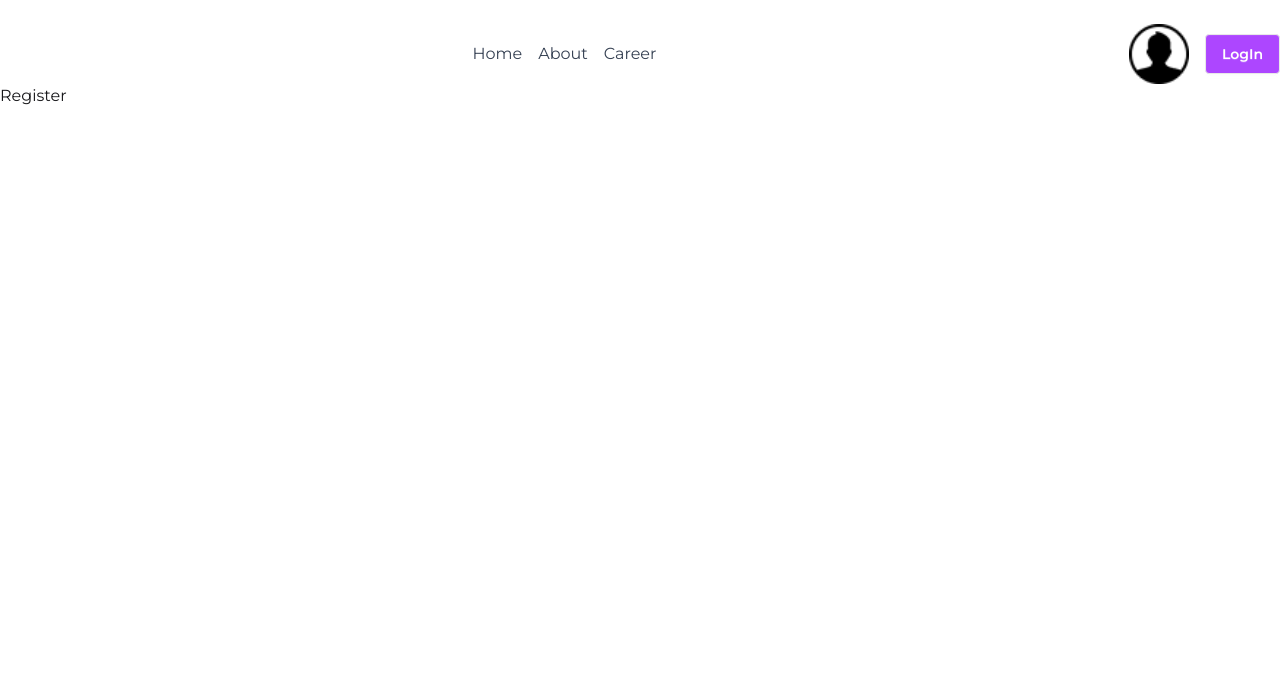
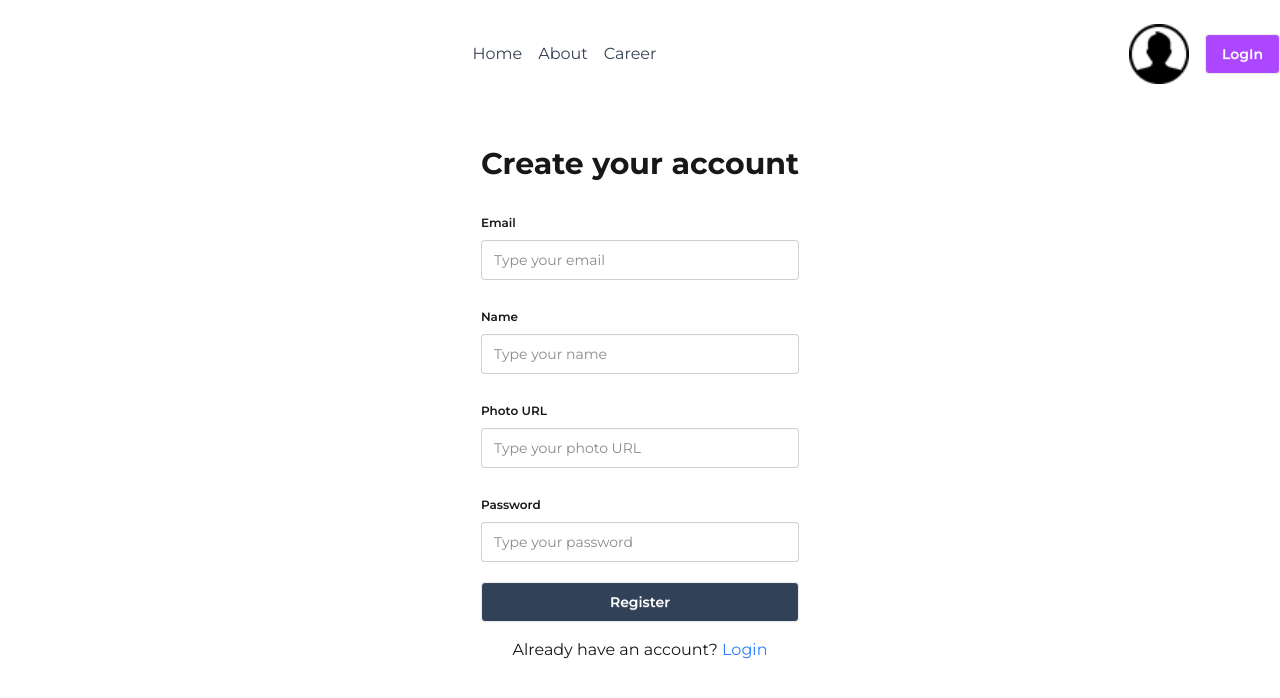
Before and after one commit to zaberabdullah/dragon-news-next, a Next.js app: page /register in a window 1280 px wide. Shown: the top 698 px of the page. Built offline with nearby package versions, Linux system fonts and the light colour scheme.

Commit message:
design login & register page with react hook form

```diff
--- a/package.json
+++ b/package.json
@@ -14,6 +14,7 @@
     "react": "19.2.4",
     "react-dom": "19.2.4",
     "react-fast-marquee": "^1.6.5",
+    "react-hook-form": "^7.74.0",
     "react-icons": "^5.6.0"
   },
   "devDependencies": {
--- a/src/app/(auth)/login/page.jsx
+++ b/src/app/(auth)/login/page.jsx
@@ -1,11 +1,58 @@
-import React from 'react';
+"use client";
+
+import Link from "next/link";
+import React from "react";
+import { useForm } from "react-hook-form";
 
 const LoginPage = () => {
-    return (
-        <div>
-            <h2>login</h2>
-        </div>
-    );
+  const {
+    register,
+    handleSubmit,
+    formState: { errors },
+  } = useForm();
+
+  const handleLoginFunc = (data) => {
+    console.log(data, "login data");
+  };
+
+  return (
+    <div className="container mx-auto flex items-center justify-center min-h-[80vh] ">
+      <div className="p-4 bg-white rounded-xl">
+        <h2 className="text-3xl text-center font-bold mb-6">Login to your account</h2>
+
+        <form className="space-y-4" onSubmit={handleSubmit(handleLoginFunc)}>
+          <fieldset className="fieldset">
+            <legend className="fieldset-legend">Email</legend>
+            <input
+              type="email"
+              className="input w-full"
+              {...register("email", { required: true })}
+              placeholder="Type your email"
+            />
+            {errors.email && <p className="text-red-500">Email is required</p>}
+          </fieldset>
+
+          <fieldset className="fieldset">
+            <legend className="fieldset-legend">Password</legend>
+            <input
+              type="password"
+              className="input w-full"
+              {...register("password", { required: true })}
+              placeholder="Type your password"
+            />
+            {errors.password && <p className="text-red-500">Password is required</p>}
+          </fieldset>
+          <button className="btn w-full bg-slate-700 text-white">Login</button>
+        </form>
+        <p className="mt-4 text-center">
+          Don't have an account?{" "}
+          <Link href={"/register"} className="text-blue-500 hover:underline">
+            Sign up
+          </Link>{" "}
+        </p>
+      </div>
+    </div>
+  );
 };
 
 export default LoginPage;
--- a/src/app/(auth)/register/page.jsx
+++ b/src/app/(auth)/register/page.jsx
@@ -1,11 +1,81 @@
-import React from 'react';
+"use client";
+
+import Link from "next/link";
+import React from "react";
+import { useForm } from "react-hook-form";
 
 const RegisterPage = () => {
-    return (
-        <div>
-            <h2>Register</h2>
-        </div>
-    );
+  const {
+    register,
+    handleSubmit,
+    formState: { errors },
+  } = useForm();
+
+  const handleRegisterFunc = (data) => {
+    console.log(data, "register data");
+    const { email, name, photoUrl, password } = data;
+  };
+
+  return (
+    <div className="container mx-auto flex items-center justify-center min-h-[80vh] ">
+      <div className="p-4 bg-white rounded-xl">
+        <h2 className="text-3xl text-center font-bold mb-6">Create your account</h2>
+
+        <form className="space-y-4" onSubmit={handleSubmit(handleRegisterFunc)}>
+          <fieldset className="fieldset">
+            <legend className="fieldset-legend">Email</legend>
+            <input
+              type="email"
+              className="input w-full"
+              {...register("email", { required: true })}
+              placeholder="Type your email"
+            />
+            {errors.email && <p className="text-red-500">Email is required</p>}
+          </fieldset>
+
+          <fieldset className="fieldset">
+            <legend className="fieldset-legend">Name</legend>
+            <input
+              type="text"
+              className="input w-full"
+              {...register("name", { required: true })}
+              placeholder="Type your name"
+            />
+            {errors.name && <p className="text-red-500">Name is required</p>}
+          </fieldset>
+
+          <fieldset className="fieldset">
+            <legend className="fieldset-legend">Photo URL</legend>
+            <input
+              type="text"
+              className="input w-full"
+              {...register("photoUrl", { required: true })}
+              placeholder="Type your photo URL"
+            />
+            {errors.photoUrl && <p className="text-red-500">Photo URL is required</p>}
+          </fieldset>
+
+          <fieldset className="fieldset">
+            <legend className="fieldset-legend">Password</legend>
+            <input
+              type="password"
+              className="input w-full"
+              {...register("password", { required: true })}
+              placeholder="Type your password"
+            />
+            {errors.password && <p className="text-red-500">Password is required</p>}
+          </fieldset>
+          <button className="btn w-full bg-slate-700 text-white">Register</button>
+        </form>
+        <p className="mt-4 text-center">
+          Already have an account?{" "}
+          <Link href={"/login"} className="text-blue-500 hover:underline">
+            Login
+          </Link>{" "}
+        </p>
+      </div>
+    </div>
+  );
 };
 
 export default RegisterPage;
```
Also changed, not shown: 1 other file (tests, documents, lock files or other folders).
